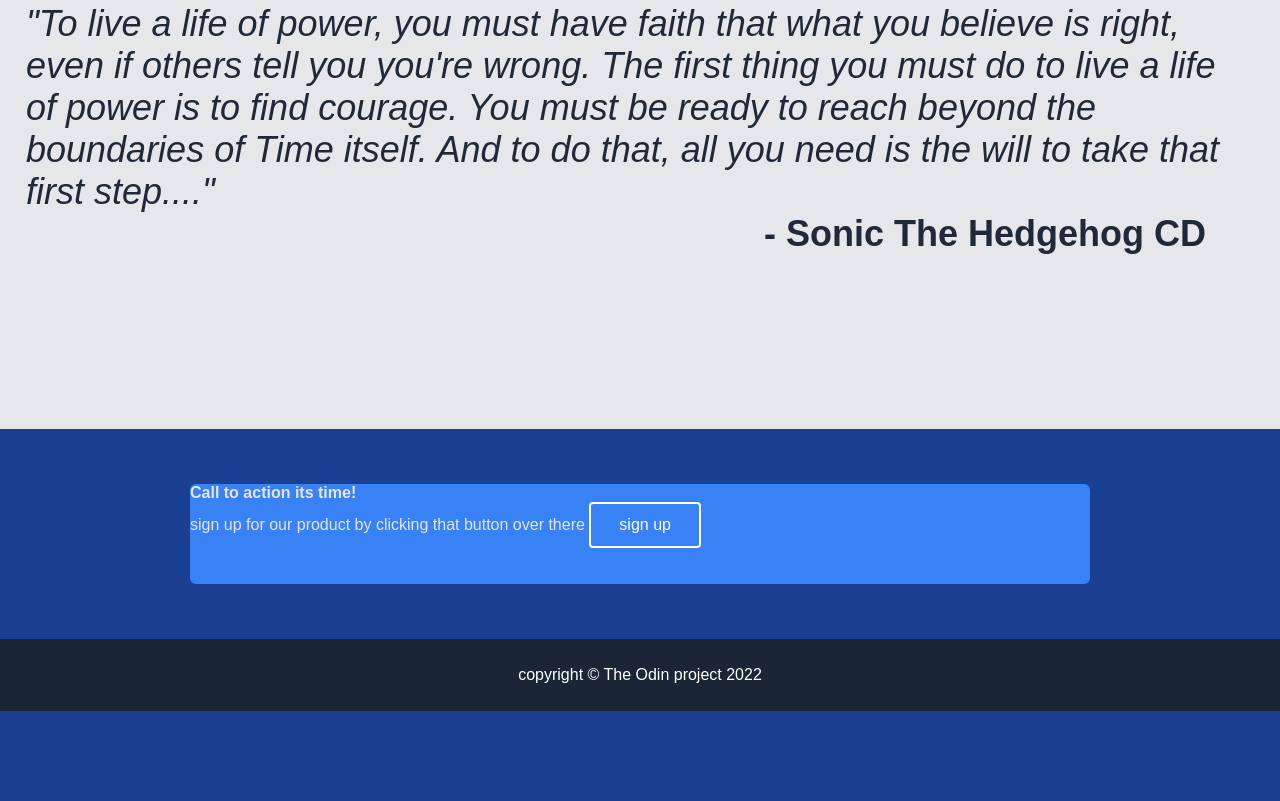
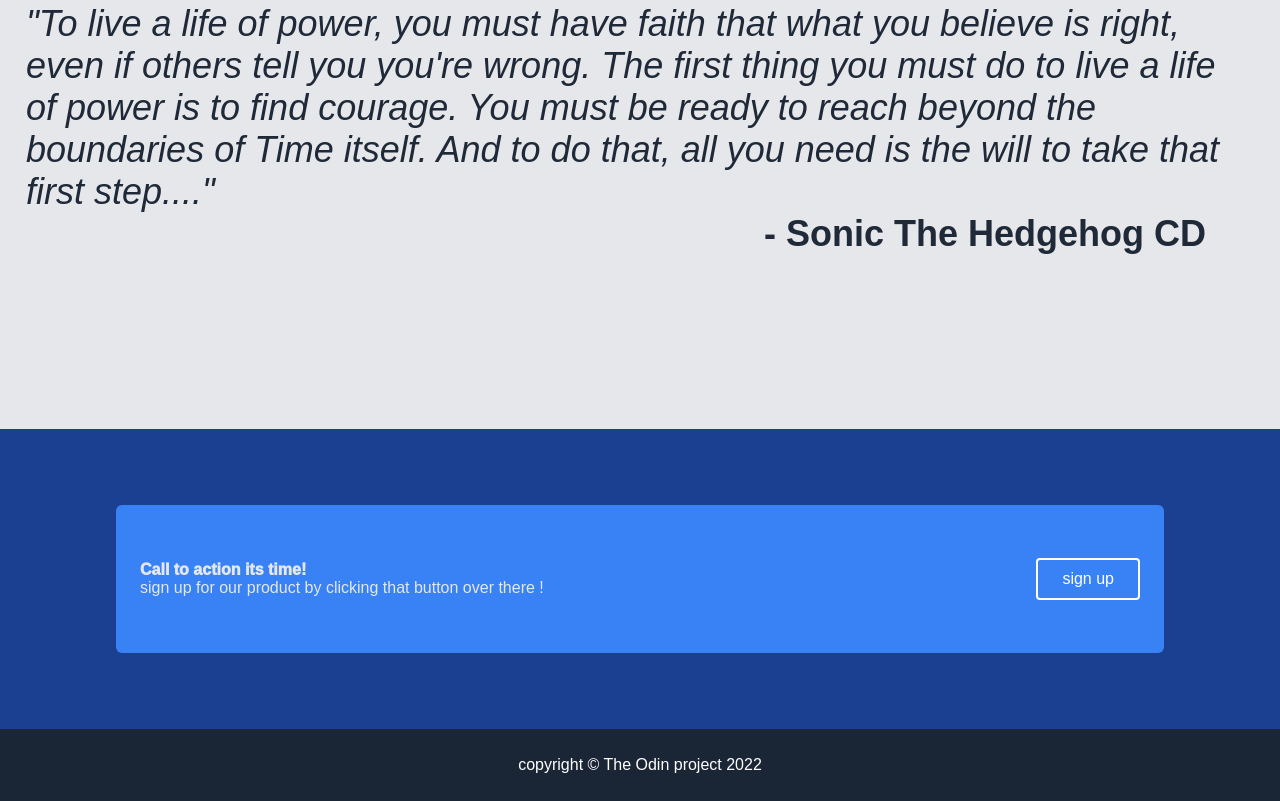
Before and after one commit to Nemesiscod3/sonic, a plain HTML site: page index.html in a window 1280 px wide. Shown: the part 1863-2664 px from the top of the page. Before the commit the page ends 2574 px from the top, so only its background shows below. Drawn offline with Linux system fonts and the light colour scheme.

Commit message:
sonic files 2.8

```diff
--- a/index.html
+++ b/index.html
@@ -46,7 +46,7 @@
     <div class="knuckles">
         <title>knuckles</title>
         <img src="https://static.wikia.nocookie.net/sonic/images/0/0a/TSR_Knuckles.png/revision/latest?cb=20210815041936" height="500" width="338">
-        <p>knuckles the echidna is one of sonics greatest friends and rivals.Orginally starting out as enemies,they eventually became allies after finding out Robotnik had Orginallyset them up to fight eachother they then defeated the evil doctor and fover brcame friends that respected eachother</p>
+        <p>knuckles the echidna is one of sonics greatest friends and rivals.Orginally starting out as enemies,they eventually became allies after finding out Robotnik had set them up to fight eachother they then defeated the evil doctor and fover brcame friends that respected eachother</p>
     </div>
 
     <div class="amy-rose">
@@ -75,10 +75,11 @@
 
  <div class="sign-up-section">
   <div id="sub-sign-up-section">
-     <div id="call-to-action"> Call to action its time!</div>
-       <div>sign up for our product by clicking that button over there
+     <div>
+       <div id="call-to-action"> Call to action its time!</div>
+       sign up for our product by clicking that button over there !
+     </div>
        <button class="btn2">sign up</button>
-     </div>
   </div>
  </div>
 
--- a/style.css
+++ b/style.css
@@ -95,7 +95,7 @@ button{
     color: #ffffff;
     border-radius: 4px;
     font-size: 16px;
-    padding: 12px 28px;
+    padding: 10px 24px;
 
 }
 
@@ -135,8 +135,8 @@ button{
 
 .sign-up-section{
 
-    height: 70px;
-    margin: 70px;
+    height: 100px;
+    margin: 100px;
 
 }
 
@@ -168,27 +168,36 @@ button{
 
 #call-to-action{
 
-    font-weight: bold;
+    font-weight: 950;
+
 }
 
 
 #sub-sign-up-section{
 
     background-color: #3882f6;
-    width: 900px;
+    width: 1000px;
     height: 100px;
     color: #e5e7eb;
     border-radius: 6px;
-    display: inline-block;
-   ;
+    display: flex;
+    justify-content: space-between;
+    align-items: center;
+    padding: 24px;
+
+
+
 
 }
+
+
 
 .sign-up-section{
 
 display: flex;
 justify-content: center;
 align-items: center;
+
 }
 
 
@@ -203,4 +212,5 @@ align-items: center;
 
     border: 2px solid #ffffff;
 
+
     }
```
